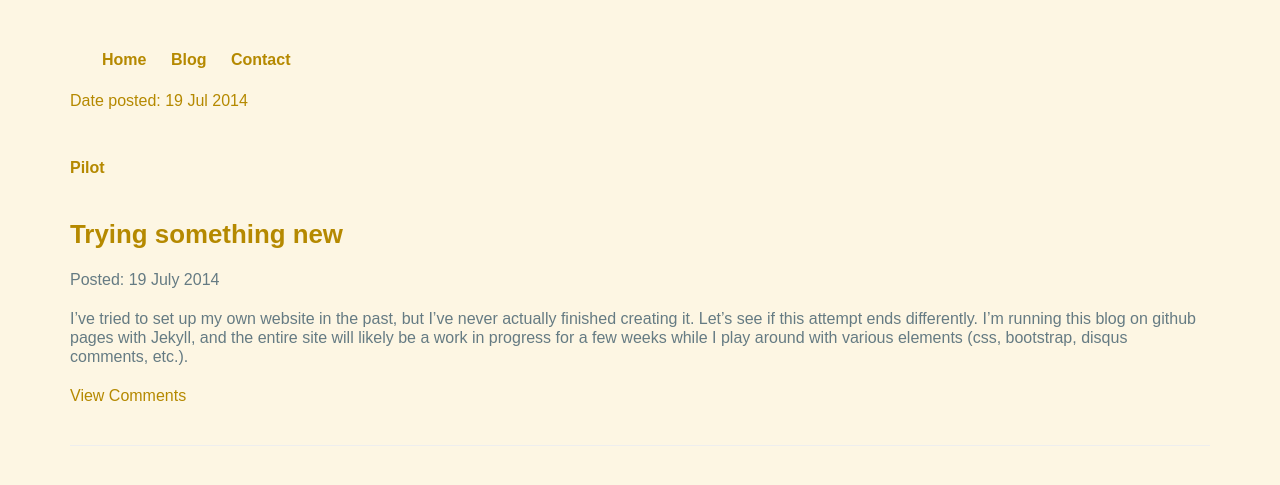
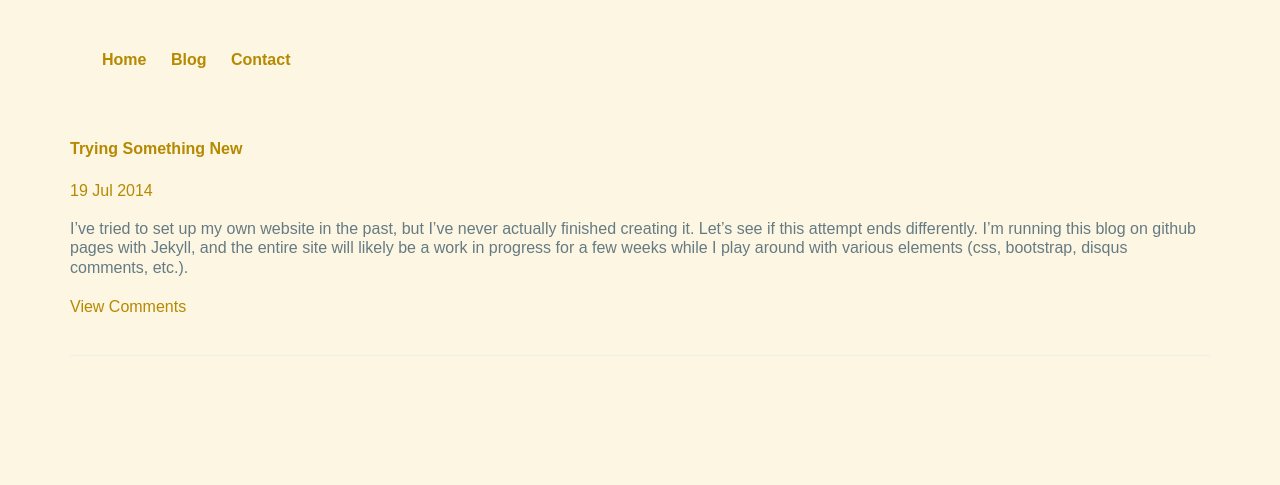
Before and after one commit to rohits47/rohits47.github.io, a Jekyll site: the page built from blog.html, in a window 1280 px wide. Shown: the top 485 px of the page. Built offline with Jekyll 4.4.1, drawn with Linux system fonts in a browser that asks for light colours; nearby versions of some CDN libraries.

Commit message:
Updated blog page

```diff
--- a/_posts/2014-07-19-intro-post.md
+++ b/_posts/2014-07-19-intro-post.md
@@ -1,8 +1,5 @@
 ---
 layout: master
-title: Pilot
+title: Trying Something New
 ---
-# Trying something new
-Posted: {{page.date | date_to_long_string}}
-
 I've tried to set up my own website in the past, but I've never actually finished creating it. Let's see if this attempt ends differently. I'm running this blog on github pages with Jekyll, and the entire site will likely be a work in progress for a few weeks while I play around with various elements (css, bootstrap, disqus comments, etc.).
--- a/blog.html
+++ b/blog.html
@@ -4,8 +4,10 @@ title: Blog
 ---
     {% for post in site.posts %}
 		<div class='post'>
-    		<span class='date'>Date posted: {{post.date | date_to_string}}</span>
-    		<h1><a href='{{post.url}}'>{{post.title}}</a></h1>
+            <h1><a href='{{post.url}}'>{{post.title}}</a></h1>
+            <span class='date'>{{post.date | date_to_string}}</span>
+            <br />
+            <br />
     		<div class='body'>{{post.content}}</div>
     		<a href='{{post.url}}#disqus_thread'>View Comments</a>
   		</div>
--- a/css/custom.css
+++ b/css/custom.css
@@ -32,3 +32,27 @@
 hr {
   background: #b58900;
 }
+h1 {
+  font-size: 25.867px;
+  line-height: 29.548799999999996px;
+}
+h2 {
+  font-size: 24.624px;
+  line-height: 29.548799999999996px;
+}
+h3 {
+  font-size: 23.44px;
+  line-height: 28.128px;
+}
+h4 {
+  font-size: 22.16px;
+  line-height: 26.592px;
+}
+h5 {
+  font-size: 22.16px;
+  line-height: 26.592px;
+}
+h6 {
+  font-size: 22.16px;
+  line-height: 26.592px;
+}
--- a/css/solarized_mou.css
+++ b/css/solarized_mou.css
@@ -7,6 +7,7 @@ h4,
 h5,
 h6,
 p,
+a,
 blockquote,
 ol,
 ul,
@@ -59,30 +60,6 @@ h6 {
   /*text-transform: capitalize;*/
   margin-top: 40px;
   margin-bottom: 20px;
-}
-h1 {
-  font-size: 25.867px;
-  line-height: 29.548799999999996px;
-}
-h2 {
-  font-size: 24.624px;
-  line-height: 29.548799999999996px;
-}
-h3 {
-  font-size: 23.44px;
-  line-height: 28.128px;
-}
-h4 {
-  font-size: 22.16px;
-  line-height: 26.592px;
-}
-h5 {
-  font-size: 22.16px;
-  line-height: 26.592px;
-}
-h6 {
-  font-size: 22.16px;
-  line-height: 26.592px;
 }
 img {
   margin-bottom: 20px;
@@ -185,3 +162,27 @@ html h6 {
     color: #000 !important;
   }
 }
+h1 {
+  font-size: 25.867px;
+  line-height: 29.548799999999996px;
+}
+h2 {
+  font-size: 24.624px;
+  line-height: 29.548799999999996px;
+}
+h3 {
+  font-size: 23.44px;
+  line-height: 28.128px;
+}
+h4 {
+  font-size: 22.16px;
+  line-height: 26.592px;
+}
+h5 {
+  font-size: 22.16px;
+  line-height: 26.592px;
+}
+h6 {
+  font-size: 22.16px;
+  line-height: 26.592px;
+}
```
